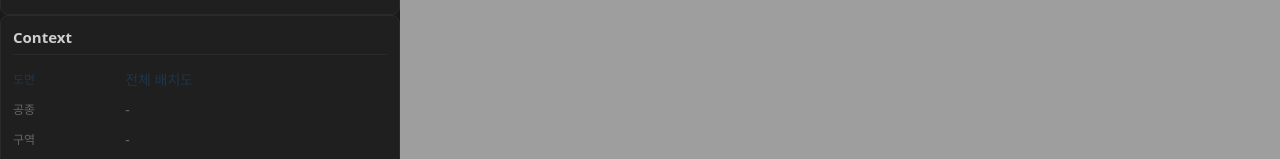
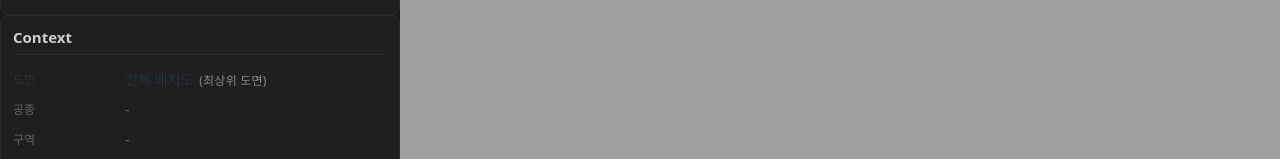
Before and after one commit to Donghunn-Lee/drawing-viewer, a React (Vite) app: page / in a window 1280 px wide. Shown: the part 254-413 px from the top of the page. Built offline with nearby package versions, Linux system fonts and the light colour scheme.

Commit message:
feat: indicate latest revision in select and context

```diff
--- a/src/features/viewer/ViewerPane/ViewerPane.module.css
+++ b/src/features/viewer/ViewerPane/ViewerPane.module.css
@@ -270,3 +270,12 @@
 .panelToggleButton:focus {
   outline: 2px;
 }
+
+.rootBadge,
+.baseBadge,
+.latestBadge {
+  margin-left: 6px;
+  font-size: 12px;
+  color: #8a8a8a;
+  letter-spacing: 0.02em;
+}
--- a/src/features/viewer/ViewerPane/ViewerPane.tsx
+++ b/src/features/viewer/ViewerPane/ViewerPane.tsx
@@ -152,6 +152,7 @@ export const ViewerPane = ({ context, setContext, viewerLayout, setViewerLayout
                 context={context}
                 drawing={drawingForView}
                 revision={derived.activeRevisionData}
+                isLatest={derived.isActiveRevisionLatest}
               />
             </ContextCard>
           </ViewerControlsPanel>
--- a/src/features/viewer/ViewerPane/cells/ControlSelectCell.tsx
+++ b/src/features/viewer/ViewerPane/cells/ControlSelectCell.tsx
@@ -1,9 +1,5 @@
+import type { SelectOption } from '../hooks/useViewerDerivedState';
 import styles from '../ViewerPane.module.css';
-
-type Option = {
-  value: string;
-  label: string;
-};
 
 type Props =
   | {
@@ -14,7 +10,7 @@ type Props =
       isEmpty?: false;
       label: string;
       value: string | null;
-      options: Option[];
+      options: SelectOption[];
       placeholder?: string;
       disabled?: boolean;
       onChange: (value: string | null) => void;
@@ -48,6 +44,7 @@ export const ControlSelectCell = (props: Props) => {
         {options.map((o) => (
           <option key={o.value} value={o.value}>
             {o.label}
+            {o.isLatest ? ' (최신)' : ''}
           </option>
         ))}
       </select>
--- a/src/features/viewer/ViewerPane/hooks/useViewerDerivedState.ts
+++ b/src/features/viewer/ViewerPane/hooks/useViewerDerivedState.ts
@@ -8,7 +8,11 @@ type Params = {
   drawing: Drawing | null;
 };
 
-export type SelectOption = { value: string; label: string };
+export type SelectOption = {
+  value: string;
+  label: string;
+  isLatest?: boolean;
+};
 
 export type ViewerDerivedState = ReturnType<typeof useViewerDerivedState>;
 
@@ -47,12 +51,13 @@ export const useViewerDerivedState = ({ context, drawing }: Params) => {
 
     const getNum = (v: string) => Number(v.match(/\d+/)?.[0] ?? 0);
 
-    return [...revisions]
-      .sort((a, b) => getNum(b.version) - getNum(a.version))
-      .map((r, i) => ({
-        value: r.version,
-        label: `${r.version}${i === 0 ? ' (최신)' : ''}`,
-      }));
+    const sorted = [...revisions].sort((a, b) => getNum(b.version) - getNum(a.version));
+
+    return sorted.map((r, i) => ({
+      value: r.version,
+      label: r.version,
+      isLatest: i === 0,
+    }));
   }, [activeDisciplineData, normalized.region]);
 
   const activeRevisionData = useMemo(() => {
@@ -83,6 +88,14 @@ export const useViewerDerivedState = ({ context, drawing }: Params) => {
     });
   }, [drawing, normalized.discipline, normalized.region]);
 
+  const isActiveRevisionLatest = useMemo(() => {
+    if (!activeRevisionData) return false;
+
+    return (
+      revisionOptions.find((opt) => opt.value === activeRevisionData.version)?.isLatest ?? false
+    );
+  }, [activeRevisionData, revisionOptions]);
+
   return {
     normalized,
     options: {
@@ -98,5 +111,6 @@ export const useViewerDerivedState = ({ context, drawing }: Params) => {
       overlay: overlayAvailable,
     },
     activeRevisionData,
+    isActiveRevisionLatest,
   };
 };
--- a/src/features/viewer/ViewerPane/sections/ViewerContextSections.tsx
+++ b/src/features/viewer/ViewerPane/sections/ViewerContextSections.tsx
@@ -1,6 +1,8 @@
 import type { ViewerContext } from '../../../../shared/types/context';
 import type { Drawing } from '../../../../shared/types/metadata';
 import { ContextValueCell } from '../cells/ContextValueCell';
+
+import styles from '../ViewerPane.module.css';
 
 type Props = {
   context: ViewerContext;
@@ -11,15 +13,45 @@ type Props = {
     description?: string;
     changes?: string[];
   } | null;
+  isLatest: Boolean;
 };
 
-export const ViewerContextSection = ({ context, drawing, revision }: Props) => {
+export const ViewerContextSection = ({ context, drawing, revision, isLatest }: Props) => {
+  const isRoot = drawing?.parent === null;
+  const isBase =
+    !isRoot && !context.activeDiscipline && !context.activeRegion && !context.activeRevision;
+
   return (
     <>
-      <ContextValueCell label="도면" value={drawing?.name ?? '-'} />
+      <ContextValueCell
+        label="도면"
+        value={
+          drawing ? (
+            <>
+              <span>{drawing.name}</span>
+              {isRoot && <span className={styles.rootBadge}>(최상위 도면)</span>}
+              {isBase && <span className={styles.baseBadge}>(기준 도면)</span>}
+            </>
+          ) : (
+            '-'
+          )
+        }
+      />
       <ContextValueCell label="공종" value={context.activeDiscipline ?? '-'} />
       <ContextValueCell label="구역" value={context.activeRegion ?? '-'} />
-      <ContextValueCell label="리비전" value={revision?.version ?? '-'} />
+      <ContextValueCell
+        label="리비전"
+        value={
+          revision ? (
+            <>
+              {revision.version}
+              {isLatest && <span className={styles.latestBadge}>(최신)</span>}
+            </>
+          ) : (
+            '-'
+          )
+        }
+      />
       <ContextValueCell label="날짜" value={revision?.date ?? '-'} />
       <ContextValueCell label="설명" value={revision?.description ?? '-'} />
       <ContextValueCell
```
